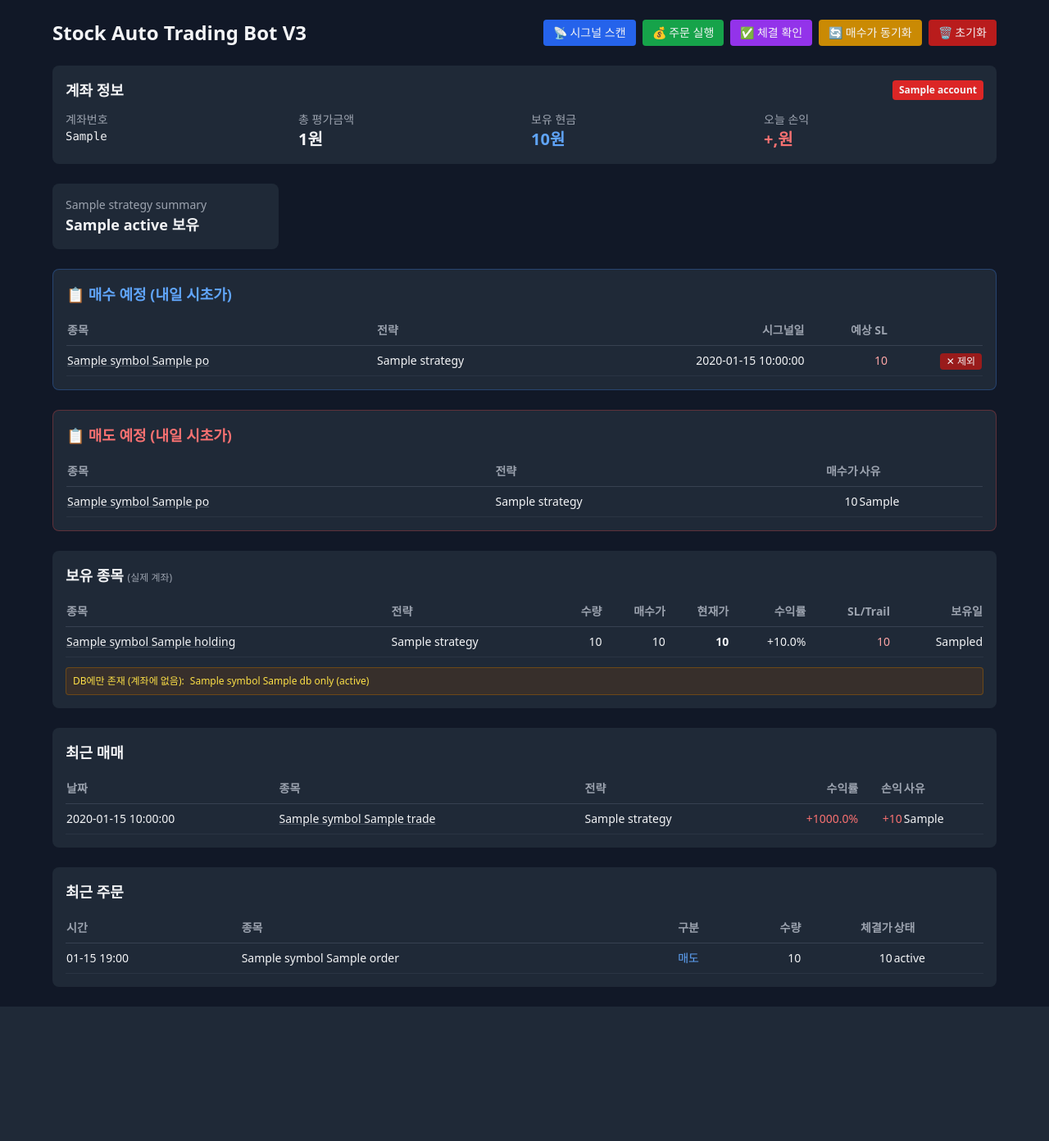
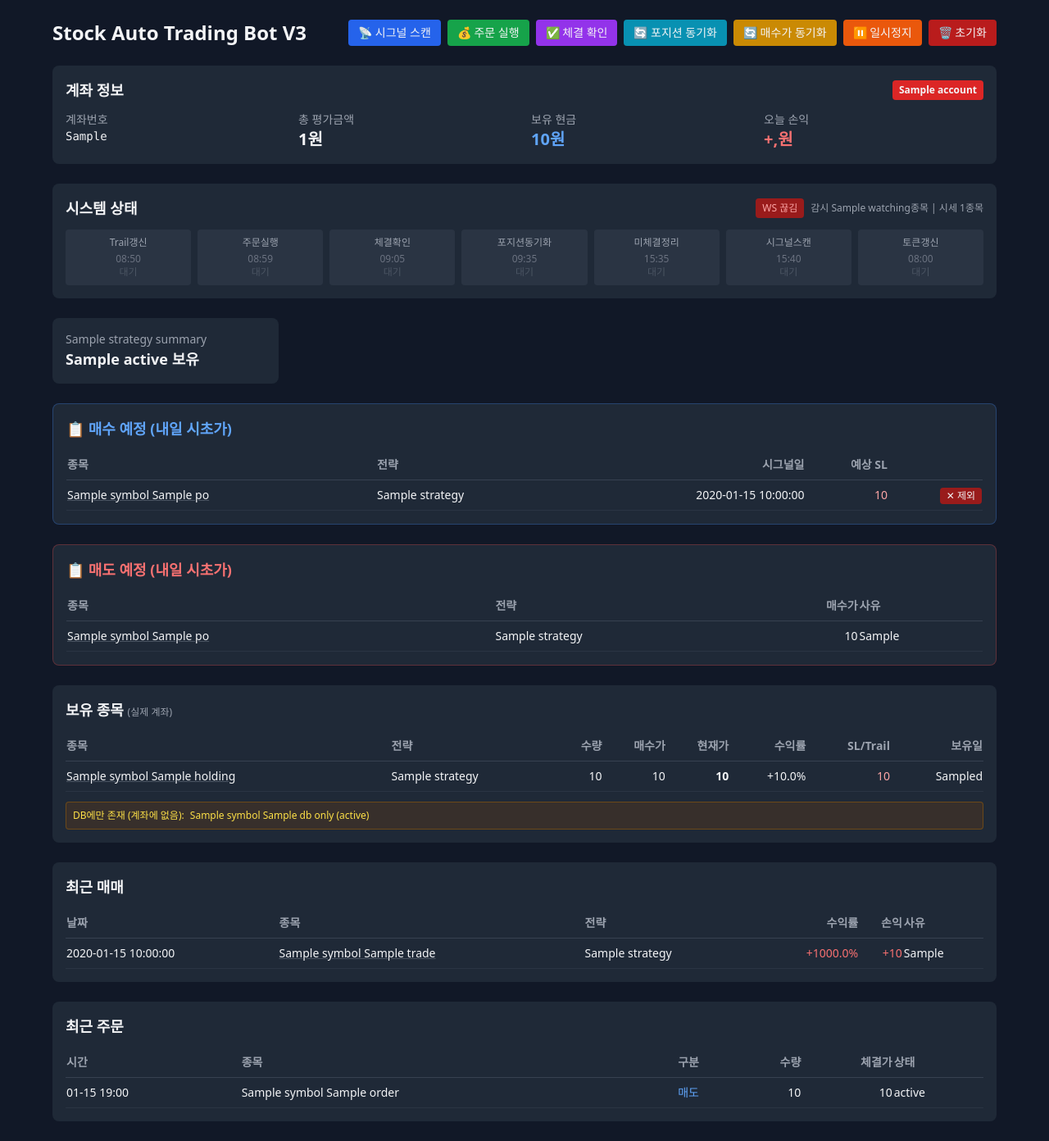
Before and after one commit to blackrabbitDeveloper/stock-auto-trading-botV3, a FastAPI app: template app/dashboard/templates/dashboard.html in a window 1280 px wide. Shown: the whole page at 82% size. Before the commit the page ends 1228 px from the top, so only its background shows below. Run offline with FastAPI, Linux system fonts and the light colour scheme; the template is opened without the code that fills it: most values are stand-ins (such as "Sample title", 1, 10 or a date in 2020); some libraries are stand-ins or nearby versions.

Commit message:
feat: dashboard system panel - job history, WS status, stats, pause, sync
- Job 실행 이력 추적 (_track_job wrapper) + 시스템 상태 패널
- WebSocket 연결 상태/감시 종목 수 표시
- 전략별 성과 통계 (승률, 총 PnL) 전략 카드에 표시
- 거래 일시정지/재개 토글 (/toggle-trading)
- 포지션 동기화 수동 트리거 버튼

Co-Authored-By: Claude Opus 4.6 (1M context) <noreply@anthropic.com>

```diff
--- a/app/dashboard/templates/dashboard.html
+++ b/app/dashboard/templates/dashboard.html
@@ -49,6 +49,17 @@
             alert(e.message);
         }
     }
+    async function toggleTrading() {
+        const token = new URLSearchParams(window.location.search).get('token') || '';
+        const btn = event.target;
+        btn.disabled = true;
+        try {
+            const resp = await fetch(`/toggle-trading?token=${token}`, {method: 'POST'});
+            const data = await resp.json();
+            btn.textContent = data.status === 'paused' ? '▶️ 재개' : '⏸ 일시정지';
+            setTimeout(() => location.reload(), 1000);
+        } catch(e) { alert(e.message); }
+    }
     async function triggerJob(jobName) {
         const token = new URLSearchParams(window.location.search).get('token') || '';
         const btn = event.target;
@@ -79,7 +90,9 @@
                 <button onclick="triggerJob('signal_job')" class="px-3 py-1.5 bg-blue-600 hover:bg-blue-500 rounded text-sm font-medium">📡 시그널 스캔</button>
                 <button onclick="triggerJob('order_job')" class="px-3 py-1.5 bg-green-600 hover:bg-green-500 rounded text-sm font-medium">💰 주문 실행</button>
                 <button onclick="triggerJob('confirm_job')" class="px-3 py-1.5 bg-purple-600 hover:bg-purple-500 rounded text-sm font-medium">✅ 체결 확인</button>
+                <button onclick="triggerJob('position_sync')" class="px-3 py-1.5 bg-cyan-600 hover:bg-cyan-500 rounded text-sm font-medium">🔄 포지션 동기화</button>
                 <button onclick="syncPrices()" class="px-3 py-1.5 bg-yellow-600 hover:bg-yellow-500 rounded text-sm font-medium">🔄 매수가 동기화</button>
+                <button onclick="toggleTrading()" class="px-3 py-1.5 {% if trading_paused %}bg-green-600 hover:bg-green-500{% else %}bg-orange-600 hover:bg-orange-500{% endif %} rounded text-sm font-medium">{% if trading_paused %}▶️ 재개{% else %}⏸ 일시정지{% endif %}</button>
                 <button onclick="resetPositions()" class="px-3 py-1.5 bg-red-700 hover:bg-red-600 rounded text-sm font-medium">🗑 초기화</button>
             </div>
         </div>
@@ -117,9 +130,57 @@
             {% endif %}
         </div>
 
-        <!-- Strategy Summary -->
+        <!-- System Status: Jobs + WebSocket -->
+        <div class="bg-gray-800 rounded-lg p-4 mb-6">
+            <div class="flex items-center justify-between mb-3">
+                <h2 class="text-lg font-semibold">시스템 상태</h2>
+                <div class="flex items-center gap-2">
+                    {% if trading_paused %}
+                    <span class="px-2 py-1 bg-orange-800 text-orange-300 text-xs rounded">거래 정지</span>
+                    {% endif %}
+                    {% if ws_status.connected %}
+                    <span class="px-2 py-1 bg-green-800 text-green-300 text-xs rounded">WS 연결</span>
+                    {% else %}
+                    <span class="px-2 py-1 bg-red-800 text-red-300 text-xs rounded">WS 끊김</span>
+                    {% endif %}
+                    <span class="text-xs text-gray-400">감시 {{ ws_status.watching }}종목 | 시세 {{ ws_status.prices_count }}종목</span>
+                </div>
+            </div>
+            <div class="grid grid-cols-3 md:grid-cols-7 gap-2 text-xs">
+                {% set jobs = [
+                    ("trail_update", "Trail갱신", "08:50"),
+                    ("order_job", "주문실행", "08:59"),
+                    ("confirm_job", "체결확인", "09:05"),
+                    ("position_sync", "포지션동기화", "09:35"),
+                    ("stale_cleanup", "미체결정리", "15:35"),
+                    ("signal_job", "시그널스캔", "15:40"),
+                    ("token_refresh", "토큰갱신", "08:00"),
+                ] %}
+                {% for job_id, label, schedule in jobs %}
+                {% set j = job_history.get(job_id, {}) %}
+                <div class="bg-gray-700/50 rounded p-2 text-center">
+                    <div class="text-gray-400 mb-1">{{ label }}</div>
+                    {% if j %}
+                    <div class="font-mono {% if j.status == 'ok' %}text-green-400{% else %}text-red-400{% endif %}">
+                        {{ j.last_run }}
+                    </div>
+                    <div class="text-gray-500">{{ j.duration_s }}s</div>
+                    {% if j.status == 'error' %}
+                    <div class="text-red-400 truncate" title="{{ j.message }}">{{ j.message[:20] }}</div>
+                    {% endif %}
+                    {% else %}
+                    <div class="text-gray-500">{{ schedule }}</div>
+                    <div class="text-gray-600">대기</div>
+                    {% endif %}
+                </div>
+                {% endfor %}
+            </div>
+        </div>
+
+        <!-- Strategy Summary + Performance -->
         <div class="grid grid-cols-2 md:grid-cols-4 gap-4 mb-6">
             {% for name, info in strategy_summary.items() %}
+            {% set stats = strategy_stats.get(name, {}) %}
             <div class="bg-gray-800 rounded-lg p-4">
                 <div class="text-sm text-gray-400">{{ name }}</div>
                 <div class="text-lg font-bold">{{ info.active }} 보유</div>
@@ -128,6 +189,13 @@
                 {% endif %}
                 {% if info.pending_sell > 0 %}
                 <div class="text-sm text-red-400">{{ info.pending_sell }} 매도대기</div>
+                {% endif %}
+                {% if stats.count is defined and stats.count > 0 %}
+                <div class="mt-2 pt-2 border-t border-gray-700 text-xs text-gray-400">
+                    <span>{{ stats.count }}거래</span>
+                    <span class="ml-2 {% if stats.win_rate >= 50 %}text-green-400{% else %}text-red-400{% endif %}">승률 {{ "{:.0f}".format(stats.win_rate) }}%</span>
+                    <span class="ml-2 {% if stats.total_pnl >= 0 %}text-green-400{% else %}text-red-400{% endif %}">{{ "{:+,}".format(stats.total_pnl) }}</span>
+                </div>
                 {% endif %}
             </div>
             {% endfor %}
--- a/app/main.py
+++ b/app/main.py
@@ -128,10 +128,35 @@ async def lifespan(app: FastAPI):
     app.state.executor = executor
     app.state.notifier = notifier
     app.state.strategy_configs = strategy_configs
+    app.state.job_history = {}  # {job_id: {last_run, status, message, duration_s}}
+    app.state.trading_paused = False
 
     # Schedule jobs
     market_filter_config = MarketFilterConfig()
     universe_config = UniverseConfig()
+
+    async def _track_job(job_id: str, coro):
+        """Run a job coroutine and record execution result in app.state.job_history."""
+        import time
+        start = time.monotonic()
+        try:
+            await coro
+            elapsed = time.monotonic() - start
+            app.state.job_history[job_id] = {
+                "last_run": datetime.now(ZoneInfo("Asia/Seoul")).strftime("%H:%M:%S"),
+                "status": "ok",
+                "message": "",
+                "duration_s": round(elapsed, 1),
+            }
+        except Exception as e:
+            elapsed = time.monotonic() - start
+            app.state.job_history[job_id] = {
+                "last_run": datetime.now(ZoneInfo("Asia/Seoul")).strftime("%H:%M:%S"),
+                "status": "error",
+                "message": str(e)[:100],
+                "duration_s": round(elapsed, 1),
+            }
+            logger.error(f"Job {job_id} failed: {e}", exc_info=True)
 
     async def _build_sl_pos_map(session) -> dict[str, dict]:
         """Build position map for SL monitor (all active positions).
@@ -159,6 +184,9 @@ async def lifespan(app: FastAPI):
     async def _signal_job():
         if not _is_trading_day():
             return
+        if app.state.trading_paused:
+            logger.info("Signal job skipped — trading paused")
+            return
         async with db_module.async_session_factory() as session:
             await run_signal_job(session, strategy_configs, market_filter_config, universe_config, notifier, real_client)
         # Update SL monitor with latest positions
@@ -169,6 +197,9 @@ async def lifespan(app: FastAPI):
 
     async def _order_job():
         if not _is_trading_day():
+            return
+        if app.state.trading_paused:
+            logger.info("Order job skipped — trading paused")
             return
         async with sell_lock, db_module.async_session_factory() as session:
             await run_order_job(session, executor, strategy_configs, notifier)
@@ -229,16 +260,20 @@ async def lifespan(app: FastAPI):
             if sl_monitor:
                 await sl_monitor.update_positions(pos_map)
 
-    scheduler.add_job(_trail_update_job, CronTrigger(day_of_week="mon-fri", hour=8, minute=50), id="trail_update", misfire_grace_time=60)
-    scheduler.add_job(_signal_job, CronTrigger(day_of_week="mon-fri", hour=15, minute=40), id="signal_job", misfire_grace_time=300)
-    scheduler.add_job(_order_job, CronTrigger(day_of_week="mon-fri", hour=8, minute=59), id="order_job", misfire_grace_time=60)
-    # 모의투자: 09:00 개장 즉시 체결 → 09:01 early confirm (entry_price/sl_price 빠른 설정)
+    def _tracked(job_id, fn):
+        async def wrapper():
+            await _track_job(job_id, fn())
+        return wrapper
+
+    scheduler.add_job(_tracked("trail_update", _trail_update_job), CronTrigger(day_of_week="mon-fri", hour=8, minute=50), id="trail_update", misfire_grace_time=60)
+    scheduler.add_job(_tracked("signal_job", _signal_job), CronTrigger(day_of_week="mon-fri", hour=15, minute=40), id="signal_job", misfire_grace_time=300)
+    scheduler.add_job(_tracked("order_job", _order_job), CronTrigger(day_of_week="mon-fri", hour=8, minute=59), id="order_job", misfire_grace_time=60)
     if kis_config.env == "paper":
-        scheduler.add_job(_confirm_job, CronTrigger(day_of_week="mon-fri", hour=9, minute=1), id="confirm_job_early", misfire_grace_time=60)
-    scheduler.add_job(_confirm_job, CronTrigger(day_of_week="mon-fri", hour=9, minute=5), id="confirm_job", misfire_grace_time=60)
-    scheduler.add_job(_confirm_job, CronTrigger(day_of_week="mon-fri", hour=9, minute=30), id="confirm_job_retry", misfire_grace_time=60)
-    scheduler.add_job(_refresh_token, CronTrigger(day_of_week="mon-fri", hour=8, minute=0), id="token_refresh")
-    scheduler.add_job(_refresh_token, CronTrigger(day_of_week="mon-fri", hour=20, minute=0), id="token_refresh_evening")
+        scheduler.add_job(_tracked("confirm_job", _confirm_job), CronTrigger(day_of_week="mon-fri", hour=9, minute=1), id="confirm_job_early", misfire_grace_time=60)
+    scheduler.add_job(_tracked("confirm_job", _confirm_job), CronTrigger(day_of_week="mon-fri", hour=9, minute=5), id="confirm_job", misfire_grace_time=60)
+    scheduler.add_job(_tracked("confirm_job", _confirm_job), CronTrigger(day_of_week="mon-fri", hour=9, minute=30), id="confirm_job_retry", misfire_grace_time=60)
+    scheduler.add_job(_tracked("token_refresh", _refresh_token), CronTrigger(day_of_week="mon-fri", hour=8, minute=0), id="token_refresh")
+    scheduler.add_job(_tracked("token_refresh", _refresh_token), CronTrigger(day_of_week="mon-fri", hour=20, minute=0), id="token_refresh_evening")
 
     async def _stale_order_cleanup():
         if not _is_trading_day():
@@ -246,7 +281,7 @@ async def lifespan(app: FastAPI):
         async with db_module.async_session_factory() as session:
             await run_stale_order_cleanup(session, notifier)
 
-    scheduler.add_job(_stale_order_cleanup, CronTrigger(day_of_week="mon-fri", hour=15, minute=35), id="stale_order_cleanup", misfire_grace_time=300)
+    scheduler.add_job(_tracked("stale_cleanup", _stale_order_cleanup), CronTrigger(day_of_week="mon-fri", hour=15, minute=35), id="stale_order_cleanup", misfire_grace_time=300)
 
     async def _position_sync():
         if not _is_trading_day():
@@ -259,7 +294,7 @@ async def lifespan(app: FastAPI):
             if sl_monitor:
                 await sl_monitor.update_positions(pos_map)
 
-    scheduler.add_job(_position_sync, CronTrigger(day_of_week="mon-fri", hour=9, minute=35), id="position_sync", misfire_grace_time=60)
+    scheduler.add_job(_tracked("position_sync", _position_sync), CronTrigger(day_of_week="mon-fri", hour=9, minute=35), id="position_sync", misfire_grace_time=60)
 
     # WebSocket SL monitor
     from app.broker.websocket import StopLossMonitor
@@ -409,6 +444,23 @@ async def trigger_job(job_name: str, request: Request):
     return {"status": "triggered", "job": job_name}
 
 
+@app.post("/toggle-trading")
+async def toggle_trading(request: Request):
+    """거래 일시정지/재개 토글."""
+    settings = AppSettings()
+    if settings.dashboard_token:
+        token = request.query_params.get("token", "")
+        if token != settings.dashboard_token:
+            raise HTTPException(status_code=401)
+    app.state.trading_paused = not app.state.trading_paused
+    state = "paused" if app.state.trading_paused else "active"
+    logger.info(f"Trading toggled: {state}")
+    notifier = getattr(app.state, "notifier", None)
+    if notifier:
+        await notifier.send(f"{'⏸️' if app.state.trading_paused else '▶️'} 거래 {'일시정지' if app.state.trading_paused else '재개'}")
+    return {"status": state}
+
+
 @app.post("/reset-positions")
 async def reset_positions(request: Request, session: AsyncSession = Depends(get_session)):
     """Delete all pending positions (for clean re-scan)."""
```
Also changed, not shown: app/dashboard/router.py (+26 -0 lines).
